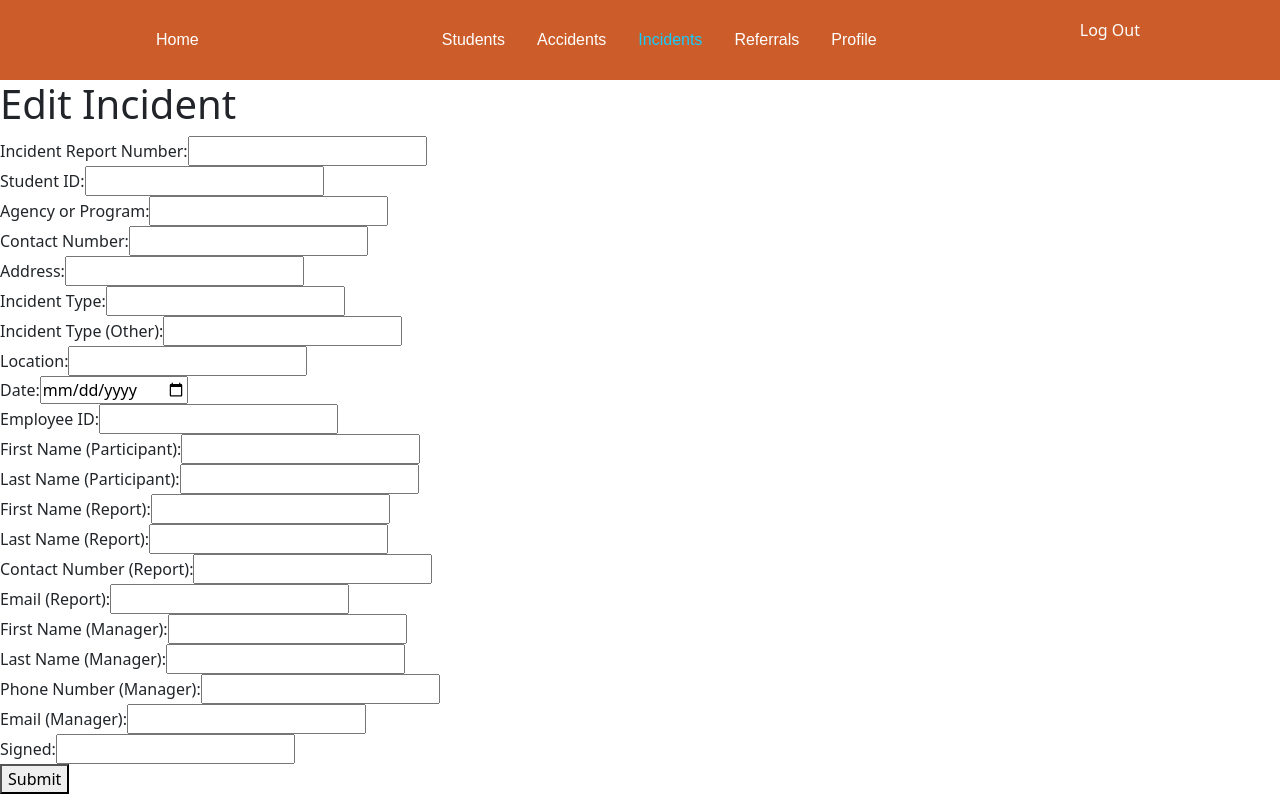
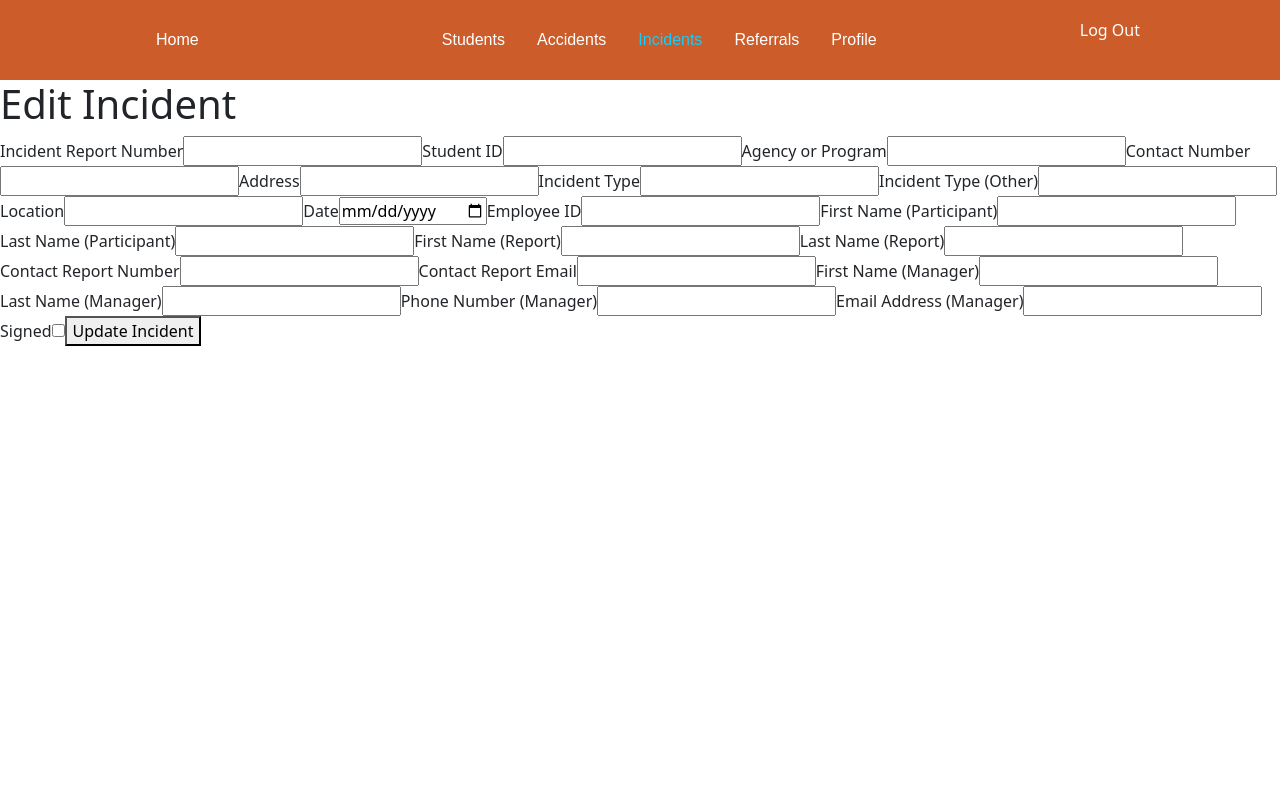
Before and after one commit to Noahlinton32/Carpenter-Workshop-Clone, a React (Create React App) app in the folder client/: page /incidents/edit/1 in a window 1280 px wide. Built offline with nearby package versions, Linux system fonts and the light colour scheme; no server answers; sample sign-in values are in the browser's storage.

Commit message:
created form validation for editReferral

```diff
--- a/client/src/pages/editIncident.js
+++ b/client/src/pages/editIncident.js
@@ -5,7 +5,7 @@ import axios from 'axios';
 const EditIncident = () => {
   const { id } = useParams();
   const navigate = useNavigate();
-
+  const [errors, setErrors] = useState({});
   const [form, setForm] = useState({
     incidentReportNumber: '',
     studentID: '',
@@ -33,6 +33,50 @@ const EditIncident = () => {
     const date = new Date(dateString);
     return date.toISOString().split('T')[0];
   };
+
+  const validateForm = (form) => {
+    const errors = {};
+
+    for (const key in validationRules) {
+      const rule = validationRules[key];
+      const value = form[key];
+
+      if (rule.required && (value === null || value === '')) {
+        errors[key] = `${key} is required`;
+      } else if (rule.type && typeof value !== rule.type) {
+        errors[key] = `${key} must be a ${rule.type}`;
+      } else if (rule.min !== undefined && value < rule.min) {
+        errors[key] = `${key} must be at least ${rule.min}`;
+      } else if (rule.max !== undefined && value > rule.max) {
+        errors[key] = `${key} must be at most ${rule.max}`;
+      }
+    }
+
+    return errors;
+  };
+  const validationRules = {
+    incidentReportNumber: { required: true, type: 'number' },
+    studentID: { required: true, type: 'number' },
+    agencyOrProgram: { required: true, type: 'string' },
+    contactNumber: { required: true, type: 'number' },
+    address: { required: true, type: 'string' },
+    incidentType: { required: true, type: 'string' },
+    incidentTypeOther: { required: false, type: 'string' },
+    location: { required: true, type: 'string' },
+    date: { required: true, type: 'string' },
+    employeeID: { required: true, type: 'number' },
+    firstNameParticipant: { required: true, type: 'string' },
+    lastNameParticipant: { required: true, type: 'string' },
+    firstNameReport: { required: true, type: 'string' },
+    lastNameReport: { required: true, type: 'string' },
+    contactReportNumber: { required: true, type: 'number' },
+    contactReportEmail: { required: true, type: 'string' },
+    firstNameManager: { required: true, type: 'string' },
+    lastNameManager: { required: true, type: 'string' },
+    phoneNumberManager: { required: true, type: 'number' },
+    emailAddressManager: { required: true, type: 'string' },
+    signed: { required: true, type: 'number', min: 0, max: 1 },
+  };
   useEffect(() => {
     const getIncident = async () => {
       try {
@@ -46,7 +90,6 @@ const EditIncident = () => {
     };
     getIncident();
   }, [id]);
-
   const removeCircularReferences = (obj) => {
     const seen = new WeakSet();
     return JSON.parse(JSON.stringify(obj, (key, value) => {
@@ -59,205 +102,272 @@ const EditIncident = () => {
       return value;
     }));
   };
+
   const handleSubmit = async (event) => {
     event.preventDefault();
+
+    const errors = validateForm(form);
+    const hasErrors = Object.keys(errors).length > 0;
+
+    if (hasErrors) {
+      console.error("Form validation errors:", errors);
+      setErrors(errors);
+    } else {
       const formWithoutCircularReferences = removeCircularReferences(form);
       await axios.put(`http://localhost:3000/incidents/${id}`, formWithoutCircularReferences);
       navigate('/incidents');
+    }
   };
 
+  const handleChange = (event) => {
+    const { name, value } = event.target;
+    setForm((prevForm) => ({ ...prevForm, [name]: value }));
+  };
   return (
     <div>
       <h1>Edit Incident</h1>
       <form onSubmit={handleSubmit}>
-        <label htmlFor="incidentReportNumber">Incident Report Number:</label>
+        <label htmlFor="incidentReportNumber">Incident Report Number</label>
         <input
           type="number"
+          id="incidentReportNumber"
           name="incidentReportNumber"
           value={form.incidentReportNumber}
-          onChange={(event) => setForm({ ...form, incidentReportNumber: event.target.value })}
+          onChange={handleChange}
         />
-        <br />
+        {errors.incidentReportNumber && (
+          <p className="error">{errors.incidentReportNumber}</p>
+        )}
 
-        <label htmlFor="studentID">Student ID:</label>
+        <label htmlFor="studentID">Student ID</label>
         <input
           type="number"
+          id="studentID"
           name="studentID"
           value={form.studentID}
-          onChange={(event) => setForm({ ...form, studentID: event.target.value })}
+          onChange={handleChange}
         />
-        <br />
+        {errors.studentID && <p className="error">{errors.studentID}</p>}
 
-        <label htmlFor="agencyOrProgram">Agency or Program:</label>
+        <label htmlFor="agencyOrProgram">Agency or Program</label>
         <input
           type="text"
+          id="agencyOrProgram"
           name="agencyOrProgram"
           value={form.agencyOrProgram}
-          onChange={(event) => setForm({ ...form, agencyOrProgram: event.target.value })}
+          onChange={handleChange}
         />
-        <br />
+        {errors.agencyOrProgram && (
+          <p className="error">{errors.agencyOrProgram}</p>
+        )}
 
-        <label htmlFor="contactNumber">Contact Number:</label>
+        <label htmlFor="contactNumber">Contact Number</label>
+        <input
+          type="number"
+          id="contactNumber"
+          name="contactNumber"
+          value={form.contactNumber}
+          onChange={handleChange}
+        />
+        {errors.contactNumber && (
+          <p className="error">{errors.contactNumber}</p>
+        )}
+
+        <label htmlFor="address">Address</label>
         <input
           type="text"
-          name="contactNumber"
-          value={form.contactNumber}
-          onChange={(event) => setForm({ ...form, contactNumber: event.target.value })}
+          id="address"
+          name="address"
+          value={form.address}
+          onChange={handleChange}
         />
-        <br />
+        {errors.address && <p className="error">{errors.address}</p>}
 
-        <label htmlFor="address">Address:</label>
+        <label htmlFor="incidentType">Incident Type</label>
         <input
           type="text"
-          name="address"
-          value={form.address}
-          onChange={(event) => setForm({ ...form, address: event.target.value })}
+          id="incidentType"
+          name="incidentType"
+          value={form.incidentType}
+          onChange={handleChange}
         />
-        <br />
+        {errors.incidentType && (
+          <p className="error">{errors.incidentType}</p>
+        )}
 
-        <label htmlFor="incidentType">Incident Type:</label>
+        <label htmlFor="incidentTypeOther">Incident Type (Other)</label>
         <input
           type="text"
-          name="incidentType"
-          value={form.incidentType}
-          onChange={(event) => setForm({ ...form, incidentType: event.target.value })}
+          id="incidentTypeOther"
+          name="incidentTypeOther"
+          value={form.incidentTypeOther}
+          onChange={handleChange}
         />
-        <br />
+        {errors.incidentTypeOther && (
+          <p className="error">{errors.incidentTypeOther}</p>
+        )}
 
-        <label htmlFor="incidentTypeOther">Incident Type (Other):</label>
+        <label htmlFor="location">Location</label>
         <input
           type="text"
-          name="incidentTypeOther"
-          value={form.incidentTypeOther}
-          onChange={(event) => setForm({ ...form, incidentTypeOther: event.target.value })}
+          id="location"
+          name="location"
+          value={form.location}
+          onChange={handleChange}
         />
-        <br />
+        {errors.location && <p className="error">{errors.location}</p>}
 
-        <label htmlFor="location">Location:</label>
+        <label htmlFor="date">Date</label>
+        <input
+          type="date"
+          id="date"
+          name="date"
+          value={form.date}
+          onChange={handleChange}
+        />
+        {errors.date && <p className="error">{errors.date}</p>}
+        <label htmlFor="employeeID">Employee ID</label>
+        <input
+          type="number"
+          id="employeeID"
+          name="employeeID"
+          value={form.employeeID}
+          onChange={handleChange}
+        />
+        {errors.employeeID && <p className="error">{errors.employeeID}</p>}
+
+        <label htmlFor="firstNameParticipant">First Name (Participant)</label>
         <input
           type="text"
-          name="location"
-          value={form.location}
-          onChange={(event) => setForm({ ...form, location: event.target.value })}
+          id="firstNameParticipant"
+          name="firstNameParticipant"
+          value={form.firstNameParticipant}
+          onChange={handleChange}
         />
-        <br />
-        <label htmlFor="date">Date:</label>
+        {errors.firstNameParticipant && (
+          <p className="error">{errors.firstNameParticipant}</p>
+        )}
+
+        <label htmlFor="lastNameParticipant">Last Name (Participant)</label>
         <input
-          type="date"
-          name="date"
-          value={form.date}
-          onChange={(event) => setForm({ ...form, date: event.target.value })}
+          type="text"
+          id="lastNameParticipant"
+          name="lastNameParticipant"
+          value={form.lastNameParticipant}
+          onChange={handleChange}
         />
-        <br />
+        {errors.lastNameParticipant && (
+          <p className="error">{errors.lastNameParticipant}</p>
+        )}
 
-        <label htmlFor="employeeID">Employee ID:</label>
+        <label htmlFor="firstNameReport">First Name (Report)</label>
+        <input
+          type="text"
+          id="firstNameReport"
+          name="firstNameReport"
+          value={form.firstNameReport}
+          onChange={handleChange}
+        />
+        {errors.firstNameReport && (
+          <p className="error">{errors.firstNameReport}</p>
+        )}
+
+        <label htmlFor="lastNameReport">Last Name (Report)</label>
+        <input
+          type="text"
+          id="lastNameReport"
+          name="lastNameReport"
+          value={form.lastNameReport}
+          onChange={handleChange}
+        />
+        {errors.lastNameReport && (
+          <p className="error">{errors.lastNameReport}</p>
+        )}
+
+        <label htmlFor="contactReportNumber">Contact Report Number</label>
         <input
           type="number"
-          name="employeeID"
-          value={form.employeeID}
-          onChange={(event) => setForm({ ...form, employeeID: event.target.value })}
+          id="contactReportNumber"
+          name="contactReportNumber"
+          value={form.contactReportNumber}
+          onChange={handleChange}
         />
-        <br />
+        {errors.contactReportNumber && (
+          <p className="error">{errors.contactReportNumber}</p>
+        )}
 
-        <label htmlFor="firstNameParticipant">First Name (Participant):</label>
+        <label htmlFor="contactReportEmail">Contact Report Email</label>
+        <input
+          type="email"
+          id="contactReportEmail"
+          name="contactReportEmail"
+          value={form.contactReportEmail}
+          onChange={handleChange}
+        />
+        {errors.contactReportEmail && (
+          <p className="error">{errors.contactReportEmail}</p>
+        )}
+
+        <label htmlFor="firstNameManager">First Name (Manager)</label>
         <input
           type="text"
-          name="firstNameParticipant"
-          value={form.firstNameParticipant}
-          onChange={(event) => setForm({ ...form, firstNameParticipant: event.target.value })}
+          id="firstNameManager"
+          name="firstNameManager"
+          value={form.firstNameManager}
+          onChange={handleChange}
         />
-        <br />
+        {errors.firstNameManager && (
+          <p className="error">{errors.firstNameManager}</p>
+        )}
 
-        <label htmlFor="lastNameParticipant">Last Name (Participant):</label>
+        <label htmlFor="lastNameManager">Last Name (Manager)</label>
         <input
           type="text"
-          name="lastNameParticipant"
-          value={form.lastNameParticipant}
-          onChange={(event) => setForm({ ...form, lastNameParticipant: event.target.value })}
+          id="lastNameManager"
+          name="lastNameManager"
+          value={form.lastNameManager}
+          onChange={handleChange}
         />
-        <br />
-        <label htmlFor="firstNameReport">First Name (Report):</label>
+        {errors.lastNameManager && (
+          <p className="error">{errors.lastNameManager}</p>
+        )}
+
+        <label htmlFor="phoneNumberManager">Phone Number (Manager)</label>
         <input
-          type="text"
-          name="firstNameReport"
-          value={form.firstNameReport}
-          onChange={(event) => setForm({ ...form, firstNameReport: event.target.value })}
+          type="number"
+          id="phoneNumberManager"
+          name="phoneNumberManager"
+          value={form.phoneNumberManager}
+          onChange={handleChange}
         />
-        <br />
-
-        <label htmlFor="lastNameReport">Last Name (Report):</label>
-        <input
-          type="text"
-          name="lastNameReport"
-          value={form.lastNameReport}
-          onChange={(event) => setForm({ ...form, lastNameReport: event.target.value })}
-        />
-        <br />
-
-        <label htmlFor="contactReportNumber">Contact Number (Report):</label>
-        <input
-          type="text"
-          name="contactReportNumber"
-          value={form.contactReportNumber}
-          onChange={(event) => setForm({ ...form, contactReportNumber: event.target.value })}
-        />
-        <br />
-
-        <label htmlFor="contactReportEmail">Email (Report):</label>
+        {errors.phoneNumberManager && (
+          <p className="error">{errors.phoneNumberManager}</p>
+        )}
+        <label htmlFor="emailAddressManager">Email Address (Manager)</label>
         <input
           type="email"
-          name="contactReportEmail"
-          value={form.contactReportEmail}
-          onChange={(event) => setForm({ ...form, contactReportEmail: event.target.value })}
-        />
-        <br />
-
-        <label htmlFor="firstNameManager">First Name (Manager):</label>
-        <input
-          type="text"
-          name="firstNameManager"
-          value={form.firstNameManager}
-          onChange={(event) => setForm({ ...form, firstNameManager: event.target.value })}
-        />
-        <br />
-
-        <label htmlFor="lastNameManager">Last Name (Manager):</label>
-        <input
-          type="text"
-          name="lastNameManager"
-          value={form.lastNameManager}
-          onChange={(event) => setForm({ ...form, lastNameManager: event.target.value })}
-        />
-        <br />
-
-        <label htmlFor="phoneNumberManager">Phone Number (Manager):</label>
-        <input
-          type="text"
-          name="phoneNumberManager"
-          value={form.phoneNumberManager}
-          onChange={(event) => setForm({ ...form, phoneNumberManager: event.target.value })}
-        />
-        <br />
-
-        <label htmlFor="emailAddressManager">Email (Manager):</label>
-        <input
-          type="email"
+          id="emailAddressManager"
           name="emailAddressManager"
           value={form.emailAddressManager}
-          onChange={(event) => setForm({ ...form, emailAddressManager: event.target.value })}
+          onChange={handleChange}
         />
-        <br />
+        {errors.emailAddressManager && (
+          <p className="error">{errors.emailAddressManager}</p>
+        )}
 
-        <label htmlFor="signed">Signed:</label>
+        <label htmlFor="signed">Signed</label>
         <input
-          type="text"
+          type="checkbox"
+          id="signed"
           name="signed"
-          value={form.signed}
-          onChange={(event) => setForm({ ...form, signed: event.target.value })}
+          checked={form.signed}
+          onChange={(event) =>
+            setForm({ ...form, signed: event.target.checked })
+          }
         />
-        <br />
+        {errors.signed && <p className="error">{errors.signed}</p>}
 
-        <button type="submit">Submit</button>
+        <button type="submit">Update Incident</button>
       </form>
     </div>
   );
```
Lines whose indentation alone changed are shown as unchanged.
